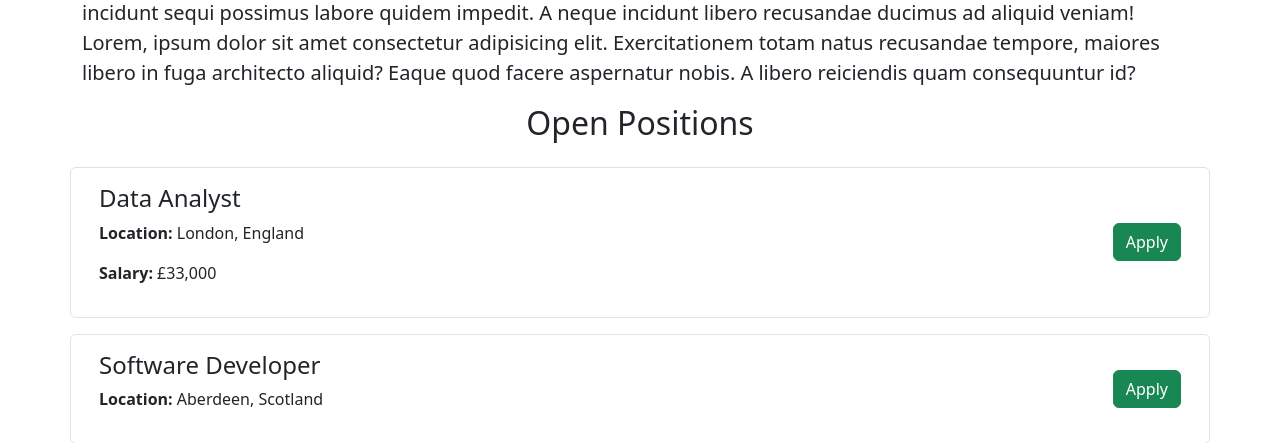
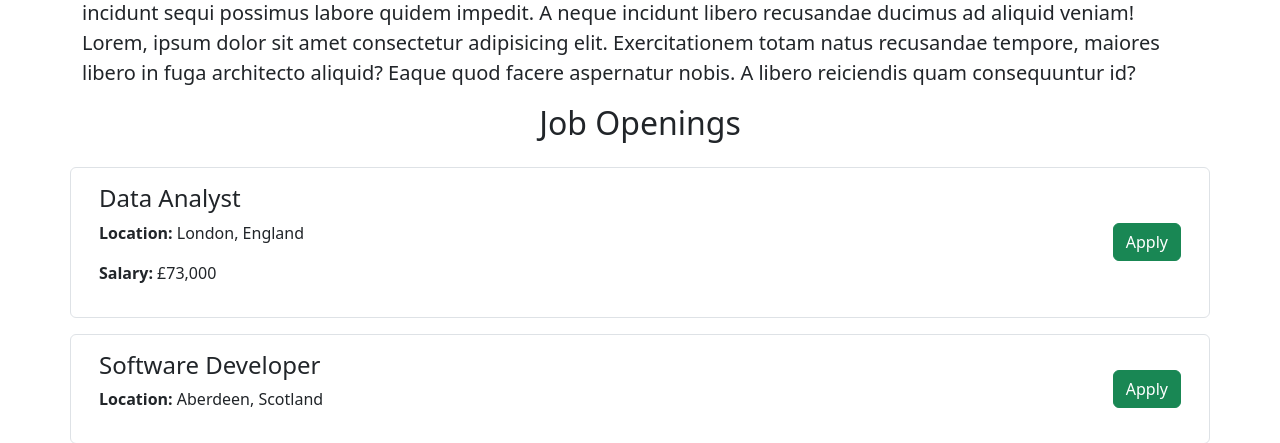
Before and after one commit to Mrcream007/chuk_careers_website, a Flask app: page / in a window 1280 px wide. Shown: the part 518-961 px from the top of the page. Run offline with Flask 3, Linux system fonts and the light colour scheme.

Commit message:
made some few changes

```diff
--- a/app.py
+++ b/app.py
@@ -7,7 +7,7 @@ JOBS = [
         'id': 1,
         'title': 'Data Analyst',
         'location': 'London, England',
-        'salary': '£33,000'
+        'salary': '£73,000'
     },
     {
         'id': 2,
--- a/important_sites.txt
+++ b/important_sites.txt
@@ -9,3 +9,6 @@ https://excalidraw.com/
 
 #For free pictures
 https://unsplash.com/
+
+#render.com (documentation to deploy Flask application)
+https://render.com/docs/deploy-flask
--- a/templates/home.html
+++ b/templates/home.html
@@ -34,7 +34,7 @@
             consequuntur id?</p>
 
 
-        <h2 class="text-center mt-2 mb-4">Open Positions</h2>
+        <h2 class="text-center mt-2 mb-4">Job Openings</h2>
         <div>
             {% for job in jobs %}
 
```
